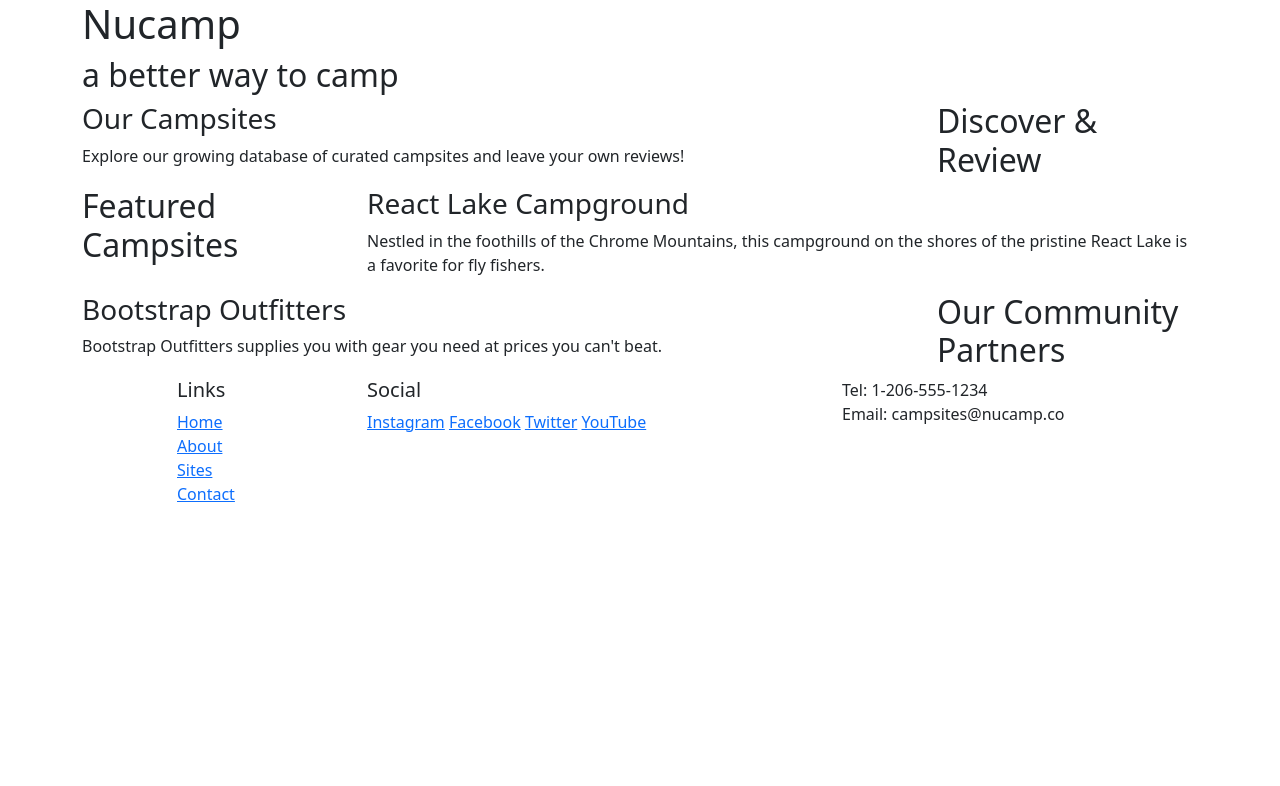
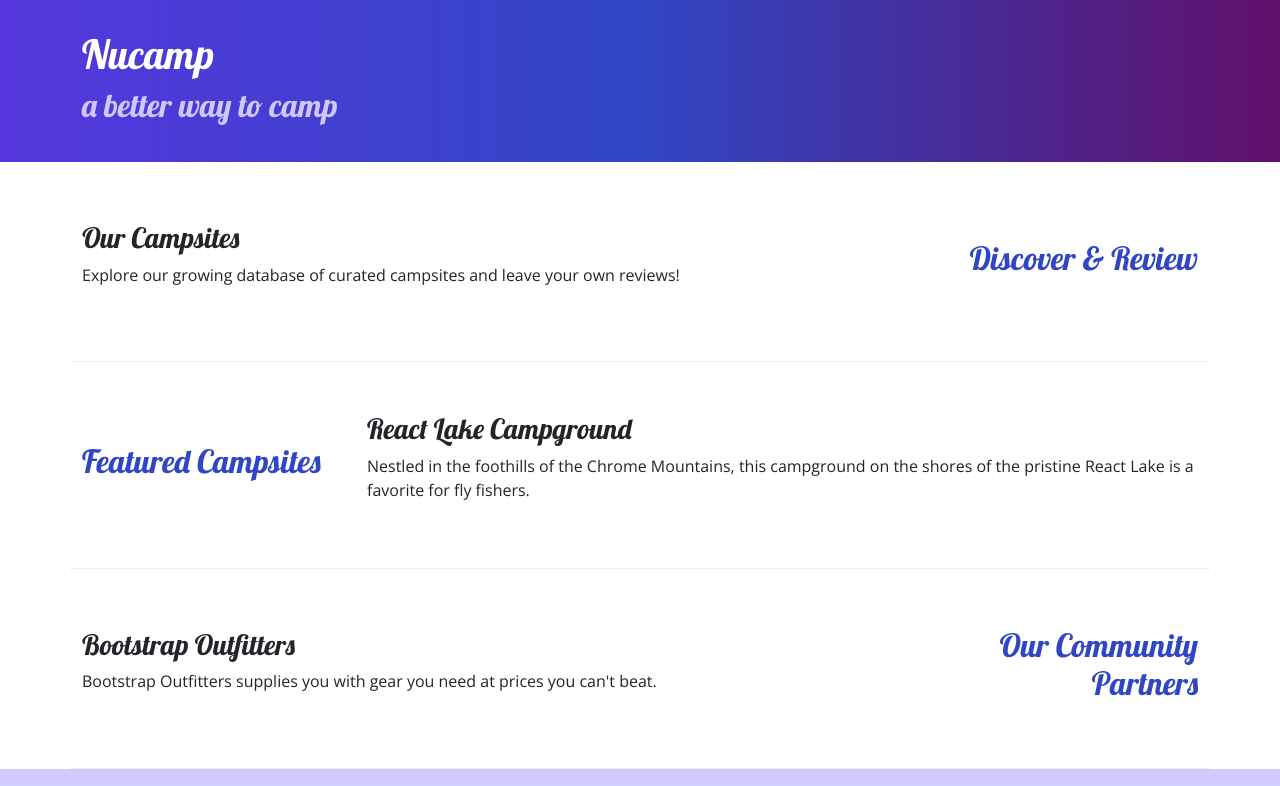
Before and after one commit to Tort1k00/Bootstrap-practice, a plain HTML site: page index.html in a window 1280 px wide. Shown: the top 786 px of the page. Drawn offline with nearby package versions, Linux system fonts and the light colour scheme.

Commit message:
Adding Custom Styles

```diff
--- /dev/null
+++ b/css/styles.css
@@ -0,0 +1,32 @@
+body {
+          font-family: "Open Sans", sans-serif;
+      }
+
+      h1, h2, h3 {
+         font-family: "Lobster", cursive;
+      }
+
+      h2 {
+         color: #3046C5;
+      }
+
+      header {
+          padding: 30px;
+          background-image: linear-gradient(to right, #5637DD, #3046C5, #60106B);
+          color: white;
+      }
+
+      header h2 {
+          color: #CEC8FF;
+      }
+
+      footer {
+          background-image:linear-gradient(#CEC8FF,white);
+          padding: 20px 0;
+      }
+
+      .row-content {
+          padding: 50px 0;
+          border-bottom: 1px ridge;
+          min-height: 200px;
+      }
--- a/index.html
+++ b/index.html
@@ -2,10 +2,16 @@
 <html lang="en">
 
 <head>
+    <!-- Required meta tags always come first -->
     <meta charset="utf-8" />
     <meta name="viewport" content="width=device-width, initial-scale=1" />
+
+    <!-- Bootstrap CSS -->
     <link href="https://cdn.jsdelivr.net/npm/bootstrap@5.2.3/dist/css/bootstrap.min.css" rel="stylesheet" integrity="sha384-rbsA2VBKQhggwzxH7pPCaAqO46MgnOM80zW1RWuH61DGLwZJEdK2Kadq2F9CUG65" crossorigin="anonymous"/>
 
+    <!-- Additional CSS must be placed after Bootstrap CSS -->
+    <link rel="stylesheet" href="https://fonts.googleapis.com/css?family=Lobster|Open+Sans" />
+    <link rel="stylesheet" href="css/styles.css" />
     <title>Nucamp: A Better Way To Camp</title>
 </head>
 
@@ -27,9 +33,9 @@
     <main class="container">
 
     	<!-- discover section -->
-        <section class="row">
+        <section class="row row-content align-items-center">
             <div class="col-sm-4 col-md-3 order-sm-last">
-                <h2>Discover & Review</h2>
+                <h2 class="text-sm-end">Discover & Review</h2>
             </div>
             <div class="col">
                  <h3>Our Campsites</h3>
@@ -39,7 +45,7 @@
         </section>
 
 		<!-- feature section -->
-        <section class="row">
+        <section class="row row-content align-items-center">
             <div class="col-sm-4 col-md-3">
                 <h2>Featured Campsites</h2>
             </div>
@@ -51,9 +57,9 @@
         </section>
 
 		<!-- partner section -->
-        <section class="row">
+        <section class="row row-content align-items-center">
             <div class="col-sm-4 col-md-3 order-sm-last">
-                <h2>Our Community Partners</h2>
+                <h2 class="text-sm-end">Our Community Partners</h2>
             </div>
             <div class="col">
                 <h3>Bootstrap Outfitters</h3>
@@ -77,14 +83,14 @@
                         <li><a href="#">Contact</a></li>
                     </ul>
                 </div>
-                <div class="col-6 col-sm-5">
+                <div class="col-6 col-sm-5 text-center">
                     <h5>Social</h5>
                     <a href="http://instagram.com/">Instagram</a>
                     <a href="http://facebook.com/">Facebook</a>
                     <a href="http://twitter.com/">Twitter</a>
                     <a href="http://youtube.com/">YouTube</a>
                 </div>
-                <div class="col-sm-4">
+                <div class="col-sm-4 text-center">
                     Tel: 1-206-555-1234<br />
                     Email: campsites@nucamp.co
                 </div>
```
